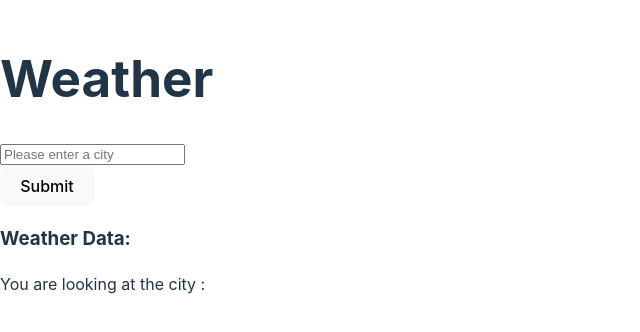
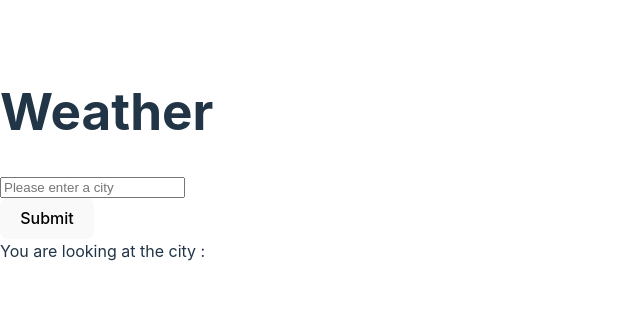
Before and after one commit to wk642/weather-api, a React (Vite) app: page / in a window 1280 px wide. Shown: the part 244-576 px from the top of the page, without its empty margins (0-640 px from the left). Built offline with nearby package versions, Linux system fonts and the light colour scheme.

Commit message:
Displays only three pieces of info

```diff
--- a/src/App.jsx
+++ b/src/App.jsx
@@ -2,7 +2,7 @@ import { useState } from "react";
 
 function App() {
   // Put all of our states here
-  const [weatherData, setWeatherData] = useState();
+  const [weatherData, setWeatherData] = useState(null);
   const [city, setCity] = useState("");
 
   // When we submiti the city info
@@ -36,10 +36,15 @@ function App() {
       <button type="submit" >Submit</button>
       <br />
       <div className="data">
-        <div>
-          <h3>Weather Data:</h3>
-          <p>{JSON.stringify(weatherData)}</p>
-        </div>
+        {/* If weather data exists pull a minimum of three things to display */}
+        {weatherData &&(
+          <div>
+            <h3>Weather in {weatherData.name}</h3>
+            <p>Temperature: {weatherData.main.temp}</p>
+            <p>Feels Like: {weatherData.main.feels_like}</p>
+            <p>Description: {weatherData.weather[0].description}</p>
+          </div>
+        )}
       </div>
       <label>You are looking at the city : {city}</label>
     </form>
```
